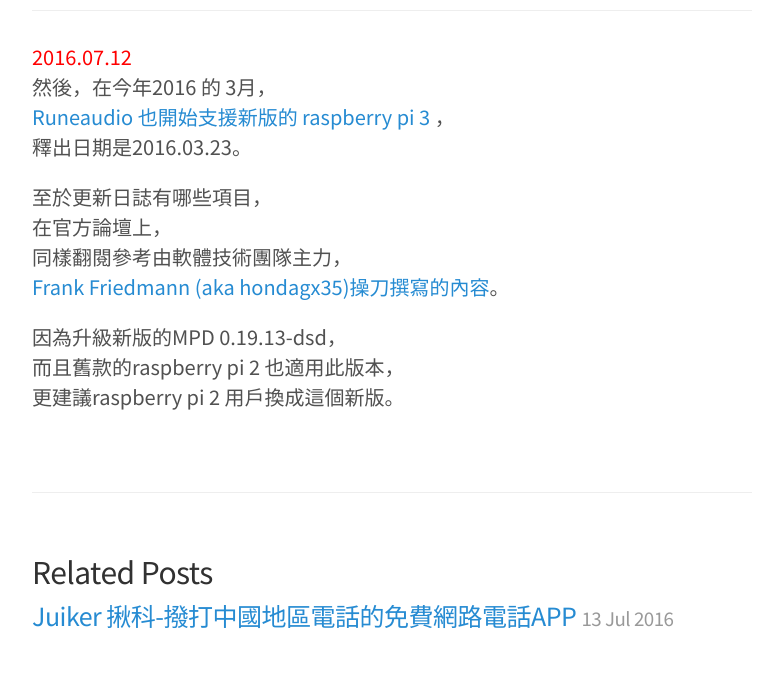
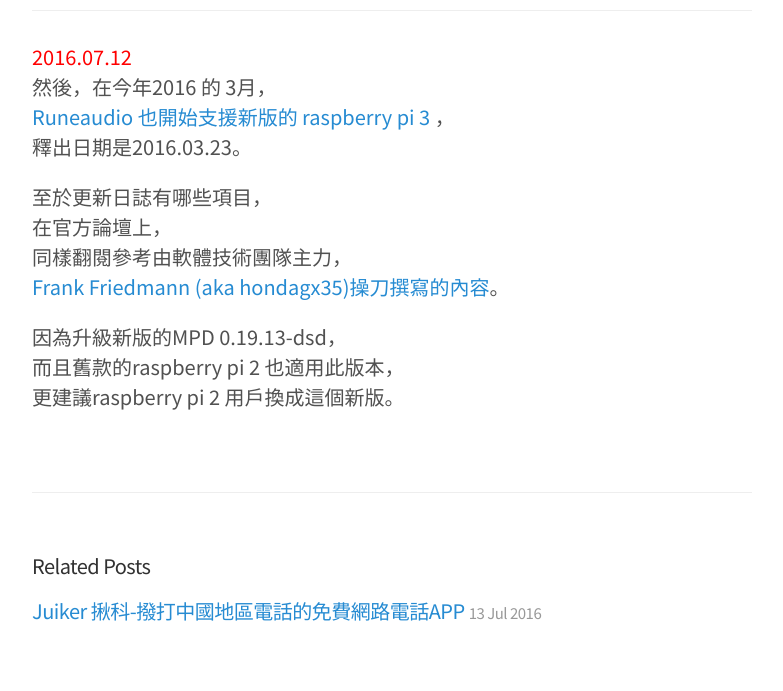
Before and after one commit to shengshampoo/shengshampoo.github.io, a Jekyll site: the page built from _posts/2016-07-13-runeaudio-raspberry-pi-2-3-0-3-beta.markdown, in a window 1280 px wide. Shown: the part 1250-1941 px from the top of the page, without its empty margins (248-1031 px from the left). Built offline with Jekyll 4.4.1, drawn with Linux system fonts in a browser that asks for light colours.

Commit message:
Update post.html

```diff
--- a/_layouts/post.html
+++ b/_layouts/post.html
@@ -9,16 +9,16 @@ layout: default
 </div>
 
 <div class="related">
-  <h2>Related Posts</h2>
+  <h4>Related Posts</h4>
   <ul class="related-posts">
     {% for post in site.related_posts limit:3 %}
       <li>
-        <h3>
+        <h4>
           <a href="{{ post.url }}">
             {{ post.title }}
             <small>{{ post.date | date_to_string }}</small>
           </a>
-        </h3>
+        </h4>
       </li>
     {% endfor %}
   </ul>
```
